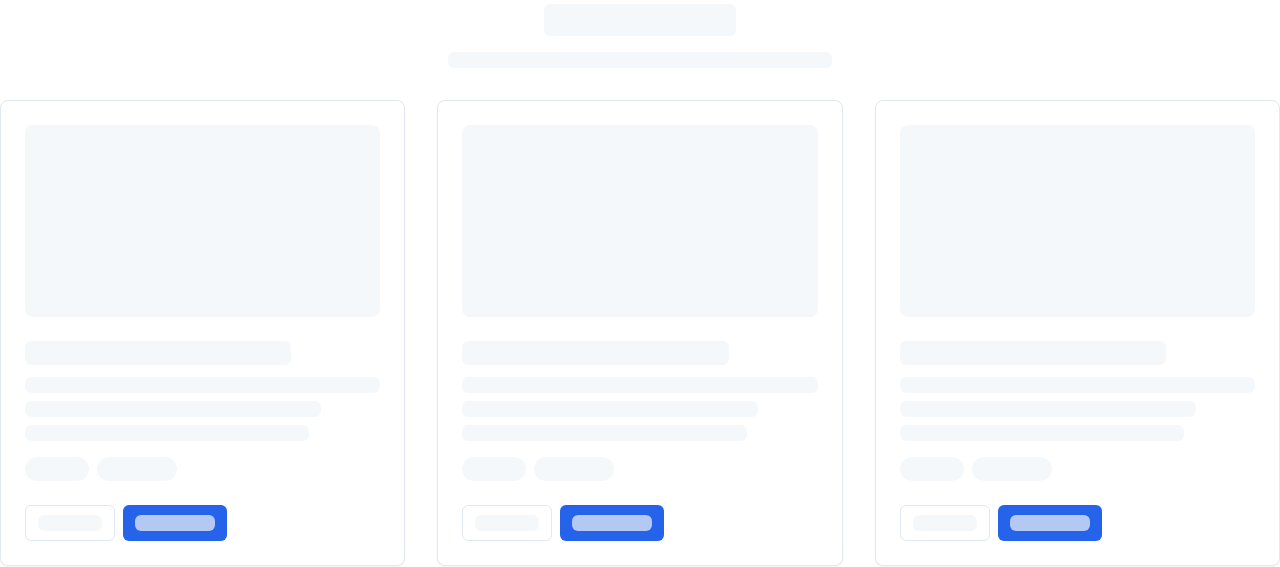
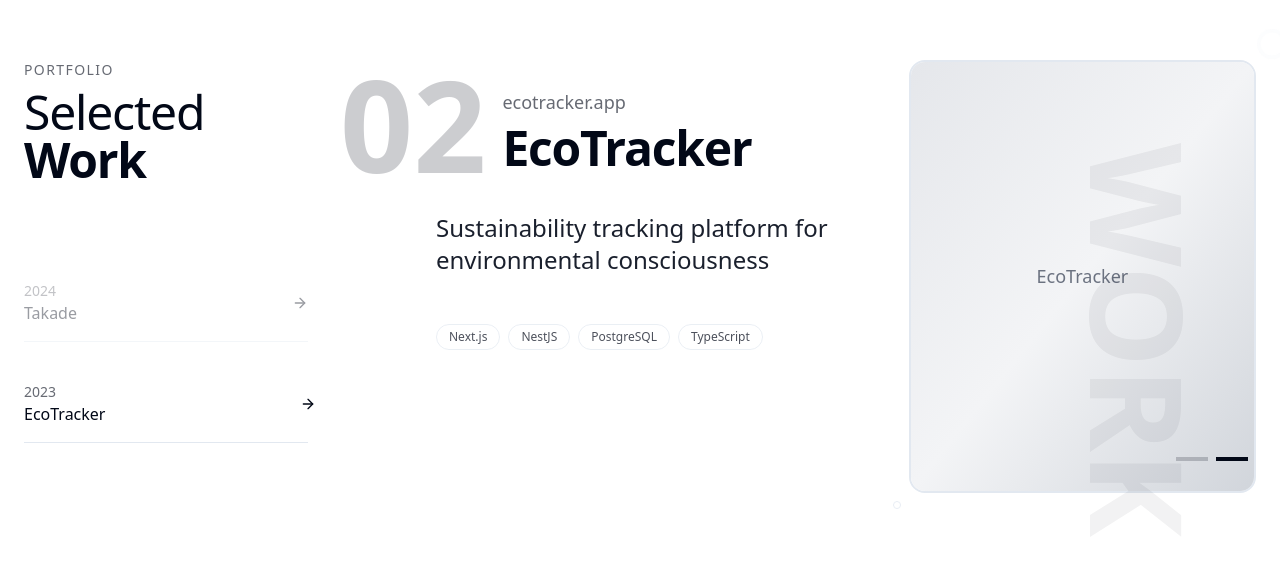
Before and after one commit to shpokas-io/portfolio, a Next.js app: page / in a window 1280 px wide. Shown: the part 1781-2348 px from the top of the page. Built offline with nearby package versions, Linux system fonts and the light colour scheme.

Commit message:
feat: design portfolio section

```diff
--- a/src/components/sections/Portfolio.tsx
+++ b/src/components/sections/Portfolio.tsx
@@ -1,45 +1,220 @@
-import { Card, CardContent, CardFooter, CardHeader } from "@/components/ui/card"
-import { Button } from "@/components/ui/button"
-import { Skeleton } from "@/components/ui/skeleton"
+"use client";
+
+import { useState, useEffect } from "react";
+import { ExternalLink, ArrowRight } from "lucide-react";
+
+const projects = [
+  {
+    id: 1,
+    title: "Takade",
+    url: "takade.lt",
+    description:
+      "A course platform website where I designed and built it from scratch",
+    image: "/api/placeholder/400/300",
+    technologies: ["Next.js", "Supabase", "React", "Tailwind"],
+    fullDescription:
+      "Complete learning management system with user authentication, course management, and payment integration. Built with modern web technologies for optimal performance.",
+    year: "2024",
+  },
+  {
+    id: 2,
+    title: "EcoTracker",
+    url: "ecotracker.app",
+    description:
+      "Sustainability tracking platform for environmental consciousness",
+    image: "/api/placeholder/400/300",
+    technologies: ["Next.js", "NestJS", "PostgreSQL", "TypeScript"],
+    fullDescription:
+      "Comprehensive environmental impact tracking application with data visualization, goal setting, and community features. Full-stack solution built from concept to deployment.",
+    year: "2023",
+  },
+];
 
 export function Portfolio() {
+  const [currentIndex, setCurrentIndex] = useState(0);
+  const [isHovered, setIsHovered] = useState(false);
+
+  useEffect(() => {
+    if (!isHovered) {
+      const interval = setInterval(() => {
+        setCurrentIndex((prev) => (prev + 1) % projects.length);
+      }, 4000);
+
+      return () => clearInterval(interval);
+    }
+  }, [isHovered]);
+
+  const currentProject = projects[currentIndex];
+
   return (
-    <section id="portfolio" className="container py-24 sm:py-32">
-      <div className="text-center mb-8">
-        <Skeleton className="h-8 w-48 mx-auto mb-4" />
-        <Skeleton className="h-4 w-96 mx-auto" />
+    <section
+      id="portfolio"
+      className="min-h-screen relative overflow-hidden flex items-center"
+    >
+      <div className="absolute inset-0 pointer-events-none">
+        <div className="absolute top-0 right-0 w-1/3 h-full opacity-5 transform skew-x-12"></div>
+        <div className="absolute bottom-0 left-0 w-1/4 h-3/4 opacity-5 transform -skew-x-6"></div>
+
+        <div className="absolute top-1/4 right-1/4 w-px h-96 opacity-10 animate-pulse"></div>
+        <div className="absolute bottom-1/4 left-1/3 w-px h-80 opacity-15 animate-pulse animation-delay-2000"></div>
+        <div className="absolute top-1/2 left-1/6 w-px h-60 opacity-10 animate-pulse animation-delay-4000"></div>
       </div>
 
-      <div className="grid grid-cols-1 md:grid-cols-2 lg:grid-cols-3 gap-8">
-        {[1, 2, 3, 4, 5, 6].map((item) => (
-          <Card key={item} className="flex flex-col justify-between">
-            <CardHeader>
-              <Skeleton className="w-full h-48 rounded-lg" />
-            </CardHeader>
-            <CardContent>
-              <Skeleton className="h-6 w-3/4 mb-3" />
+      <div className="container max-w-7xl mx-auto px-6 relative z-10">
+        <div className="grid lg:grid-cols-12 gap-8 items-start">
+          <div className="lg:col-span-3 space-y-12">
+            <div className="space-y-8">
               <div className="space-y-2">
-                <Skeleton className="h-4 w-full" />
-                <Skeleton className="h-4 w-5/6" />
-                <Skeleton className="h-4 w-4/5" />
+                <div className="text-sm font-medium opacity-60 tracking-widest uppercase">
+                  Portfolio
+                </div>
+                <h2 className="text-4xl md:text-5xl font-light tracking-tight leading-tight">
+                  Selected
+                  <br />
+                  <span className="font-black">Work</span>
+                </h2>
               </div>
-              <div className="flex gap-2 mt-4">
-                <Skeleton className="h-6 w-16 rounded-full" />
-                <Skeleton className="h-6 w-20 rounded-full" />
-                <Skeleton className="h-6 w-18 rounded-full" />
+
+              <div className="w-16 h-px opacity-30"></div>
+            </div>
+
+            <div className="space-y-6">
+              {projects.map((project, index) => (
+                <button
+                  key={project.id}
+                  onClick={() => setCurrentIndex(index)}
+                  className={`group text-left w-full transition-all duration-300 ${
+                    index === currentIndex
+                      ? "opacity-100"
+                      : "opacity-40 hover:opacity-70"
+                  }`}
+                >
+                  <div className="flex items-center justify-between py-4 border-b border-current/10">
+                    <div>
+                      <div className="text-sm opacity-60">{project.year}</div>
+                      <div className="font-medium">{project.title}</div>
+                    </div>
+                    <ArrowRight
+                      className={`w-4 h-4 transition-transform duration-300 ${
+                        index === currentIndex
+                          ? "translate-x-2"
+                          : "group-hover:translate-x-1"
+                      }`}
+                    />
+                  </div>
+                </button>
+              ))}
+            </div>
+          </div>
+
+          <div className="lg:col-span-9 relative">
+            <div
+              className="relative transition-all duration-700"
+              onMouseEnter={() => setIsHovered(true)}
+              onMouseLeave={() => setIsHovered(false)}
+            >
+              <div className="grid lg:grid-cols-5 gap-8 items-start">
+                <div className="lg:col-span-3 space-y-8">
+                  <div className="space-y-6">
+                    <div className="flex items-end gap-4">
+                      <div className="text-7xl md:text-8xl lg:text-9xl font-black leading-none opacity-20 select-none">
+                        0{currentIndex + 1}
+                      </div>
+                      <div className="pb-4">
+                        <div className="text-lg opacity-60 mb-2">
+                          {currentProject.url}
+                        </div>
+                        <h3 className="text-3xl md:text-4xl lg:text-5xl font-bold tracking-tight">
+                          {currentProject.title}
+                        </h3>
+                      </div>
+                    </div>
+
+                    <p className="text-xl md:text-2xl font-light leading-relaxed opacity-90 ml-20 lg:ml-24">
+                      {currentProject.description}
+                    </p>
+
+                    <div
+                      className={`ml-20 lg:ml-24 transition-all duration-500 overflow-hidden ${
+                        isHovered ? "max-h-32 opacity-100" : "max-h-0 opacity-0"
+                      }`}
+                    >
+                      <div className="pt-4 border-t border-current/10">
+                        <p className="text-lg font-light opacity-80">
+                          {currentProject.fullDescription}
+                        </p>
+                      </div>
+                    </div>
+
+                    <div className="ml-20 lg:ml-24 flex flex-wrap gap-2">
+                      {currentProject.technologies.map((tech, index) => (
+                        <span
+                          key={index}
+                          className="px-3 py-1 text-xs font-medium rounded-full border border-current/20 opacity-70"
+                        >
+                          {tech}
+                        </span>
+                      ))}
+                    </div>
+                  </div>
+                </div>
+
+                <div className="lg:col-span-2 relative">
+                  <div className="sticky top-20">
+                    <div className="group cursor-pointer relative transform transition-all duration-500 hover:scale-105 hover:-rotate-2">
+                      <div className="absolute -inset-4 opacity-20 rounded-2xl transform rotate-3"></div>
+
+                      <div className="relative overflow-hidden rounded-2xl border-2 border-current/10">
+                        <div className="w-full aspect-[4/5] bg-gradient-to-br from-gray-200 via-gray-100 to-gray-300 flex items-center justify-center">
+                          <span className="text-gray-500 text-lg font-medium">
+                            {currentProject.title}
+                          </span>
+                        </div>
+
+                        <div className="absolute inset-0 bg-gradient-to-t from-black/50 via-transparent to-transparent opacity-0 group-hover:opacity-100 transition-all duration-300">
+                          <div className="absolute bottom-4 left-4 right-4">
+                            <div className="flex items-center justify-between">
+                              <div className="text-white text-sm font-medium">
+                                View Project
+                              </div>
+                              <div className="w-8 h-8 bg-white/20 backdrop-blur-sm rounded-full flex items-center justify-center">
+                                <ExternalLink className="w-4 h-4 text-white" />
+                              </div>
+                            </div>
+                          </div>
+                        </div>
+                      </div>
+
+                      <div className="absolute -top-6 -right-6 w-4 h-4 rounded-full border-2 border-current/30 animate-ping"></div>
+                      <div className="absolute -bottom-4 -left-4 w-2 h-2 rounded-full border border-current/20 animate-pulse"></div>
+                    </div>
+                  </div>
+                </div>
               </div>
-            </CardContent>
-            <CardFooter className="flex gap-2">
-              <Button variant="outline" size="sm">
-                <Skeleton className="h-4 w-16" />
-              </Button>
-              <Button size="sm">
-                <Skeleton className="h-4 w-20" />
-              </Button>
-            </CardFooter>
-          </Card>
-        ))}
+            </div>
+
+            <div className="absolute top-1/2 -right-20 text-9xl font-black opacity-5 transform rotate-90 select-none">
+              WORK
+            </div>
+          </div>
+        </div>
+
+        <div className="absolute bottom-8 right-8">
+          <div className="flex space-x-2">
+            {projects.map((_, index) => (
+              <button
+                key={index}
+                onClick={() => setCurrentIndex(index)}
+                className={`w-8 h-1 transition-all duration-300 ${
+                  index === currentIndex
+                    ? "bg-current opacity-100"
+                    : "bg-current opacity-20 hover:opacity-50"
+                }`}
+              />
+            ))}
+          </div>
+        </div>
       </div>
     </section>
-  )
+  );
 }
```
